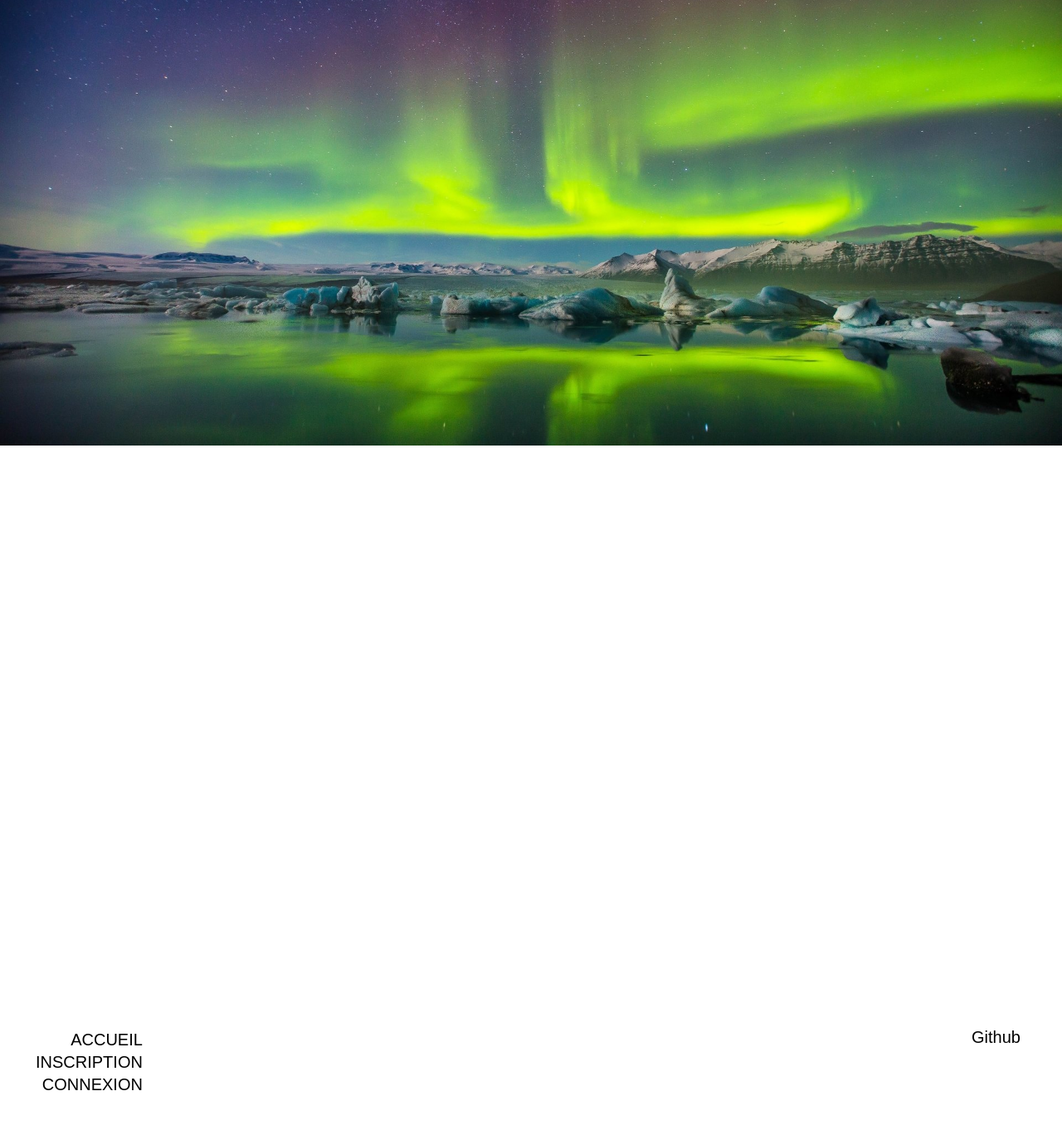
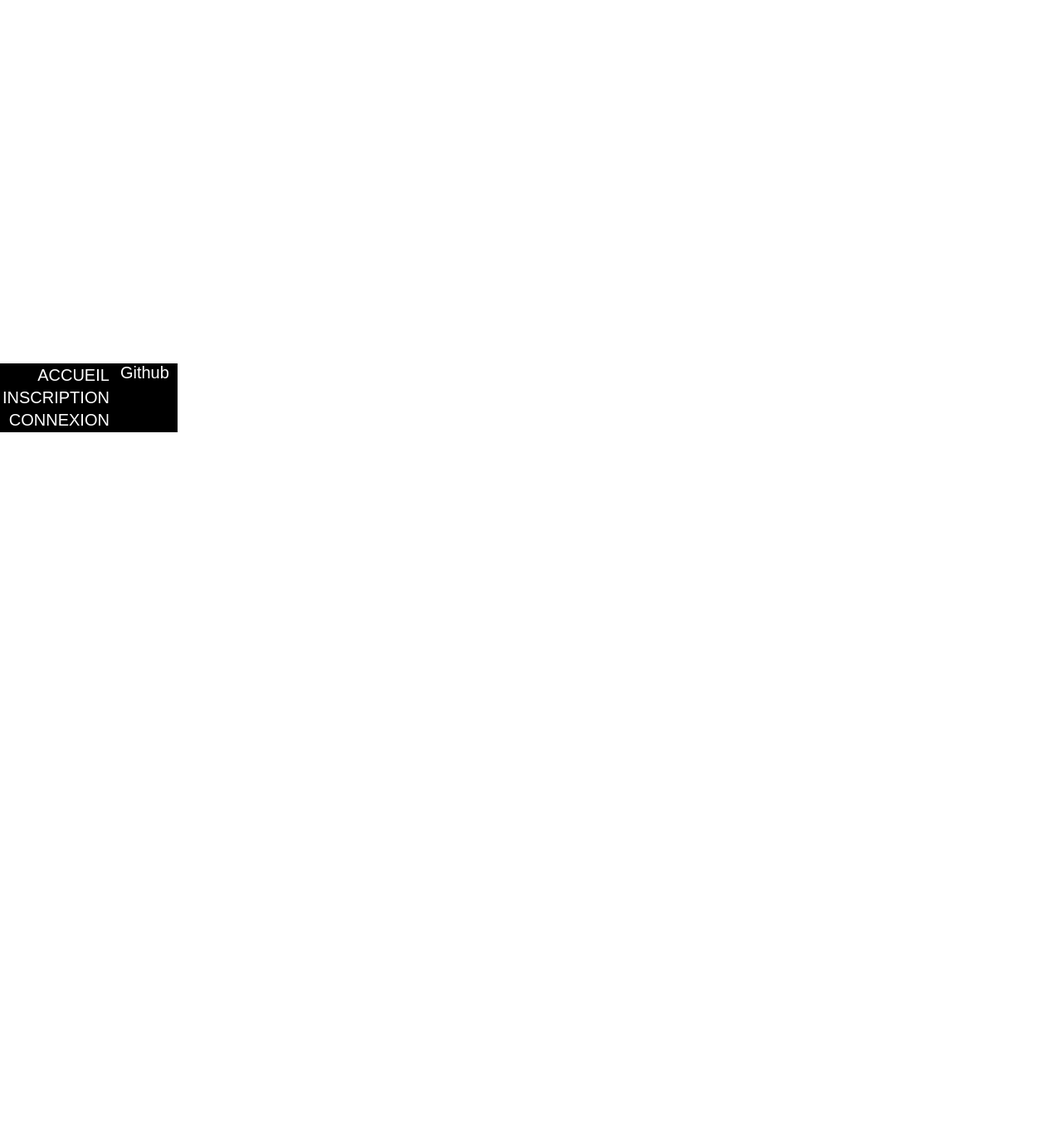
Before and after one commit to omar-diane/livre-or, a PHP site: page / in a window 1280 px wide. Shown: the part 279-1641 px from the top of the page at 83% size. After the commit the page ends 800 px from the top, so only its background shows below. Run offline with PHP 8.4, Linux system fonts and the light colour scheme.

Commit message:
modif css en cours

```diff
--- a/index.php
+++ b/index.php
@@ -19,30 +19,13 @@
     </header>
     <main>
         <header>
-        <img src="images/aurore-bor-1.jpg" alt="">
+            <img src="" alt="">
         </header>
         <section>
             <div class="left">
-                <p>
-                    Lorem ipsum dolor sit amet consectetur adipisicing elit. Ipsam soluta enim excepturi, dolorum natus nesciunt tempora laborum aliquid culpa, est obcaecati ullam minima tempore reprehenderit harum provident pariatur reiciendis magnam.
-                    Lorem ipsum dolor sit amet consectetur adipisicing elit. Ipsam soluta enim excepturi, dolorum natus nesciunt tempora laborum aliquid culpa, est obcaecati ullam minima tempore reprehenderit harum provident pariatur reiciendis magnam.
-                    Lorem ipsum dolor sit amet consectetur adipisicing elit. Ipsam soluta enim excepturi, dolorum natus nesciunt tempora laborum aliquid culpa, est obcaecati ullam minima tempore reprehenderit harum provident pariatur reiciendis magnam.
-                    Lorem ipsum dolor sit amet consectetur adipisicing elit. Ipsam soluta enim excepturi, dolorum natus nesciunt tempora laborum aliquid culpa, est obcaecati ullam minima tempore reprehenderit harum provident pariatur reiciendis magnam.
-                </p>
-
-                <p>
-                    Lorem ipsum dolor sit amet consectetur adipisicing elit. Ipsam soluta enim excepturi, dolorum natus nesciunt tempora laborum aliquid culpa, est obcaecati ullam minima tempore reprehenderit harum provident pariatur reiciendis magnam.
-                    Lorem ipsum dolor sit amet consectetur adipisicing elit. Ipsam soluta enim excepturi, dolorum natus nesciunt tempora laborum aliquid culpa, est obcaecati ullam minima tempore reprehenderit harum provident pariatur reiciendis magnam.
-                    Lorem ipsum dolor sit amet consectetur adipisicing elit. Ipsam soluta enim excepturi, dolorum natus nesciunt tempora laborum aliquid culpa, est obcaecati ullam minima tempore reprehenderit harum provident pariatur reiciendis magnam.
-                    Lorem ipsum dolor sit amet consectetur adipisicing elit. Ipsam soluta enim excepturi, dolorum natus nesciunt tempora laborum aliquid culpa, est obcaecati ullam minima tempore reprehenderit harum provident pariatur reiciendis magnam.
-                </p>
-
-                <p>
-                    Lorem ipsum dolor sit amet consectetur adipisicing elit. Ipsam soluta enim excepturi, dolorum natus nesciunt tempora laborum aliquid culpa, est obcaecati ullam minima tempore reprehenderit harum provident pariatur reiciendis magnam.
-                    Lorem ipsum dolor sit amet consectetur adipisicing elit. Ipsam soluta enim excepturi, dolorum natus nesciunt tempora laborum aliquid culpa, est obcaecati ullam minima tempore reprehenderit harum provident pariatur reiciendis magnam.
-                    Lorem ipsum dolor sit amet consectetur adipisicing elit. Ipsam soluta enim excepturi, dolorum natus nesciunt tempora laborum aliquid culpa, est obcaecati ullam minima tempore reprehenderit harum provident pariatur reiciendis magnam.
-                    Lorem ipsum dolor sit amet consectetur adipisicing elit. Ipsam soluta enim excepturi, dolorum natus nesciunt tempora laborum aliquid culpa, est obcaecati ullam minima tempore reprehenderit harum provident pariatur reiciendis magnam.
-                </p>
+                <img src="images/Ornamental.jpg" alt="">
+                <img src="images/Ornamental.jpg" alt="">
+                <img src="images/Ornamental.jpg" alt="">
             </div>
         </section>
     </main>
--- a/livreor.css
+++ b/livreor.css
@@ -46,29 +46,29 @@ nav .onglets input {
     outline: none;
     background-color: lavender;
 }
-
-header img {
-    width: 100%;
-}
 /*DEBUT DE LA SECTION*/
 
 section .left {
-    max-width: 50%;
-    margin-left: 40px;
+
+    display: flex;
+    justify-content: space-between;
 }
 
-section .left p {
-    color: white;
+section .left img {
+    display: block;
+    margin: 0px auto;
+    width: 15%;
 }
 /*FOOTER*/
 footer {
-    background: white;
-    padding: 40px;
+    background: black;
+    position: absolute;
+    bottom: 0;
 }
 
 footer a {
     text-decoration: none;
-    color: black;
+    color: white;
     font-size: 20px;
     margin-right: 10px;
     float: right;
```
